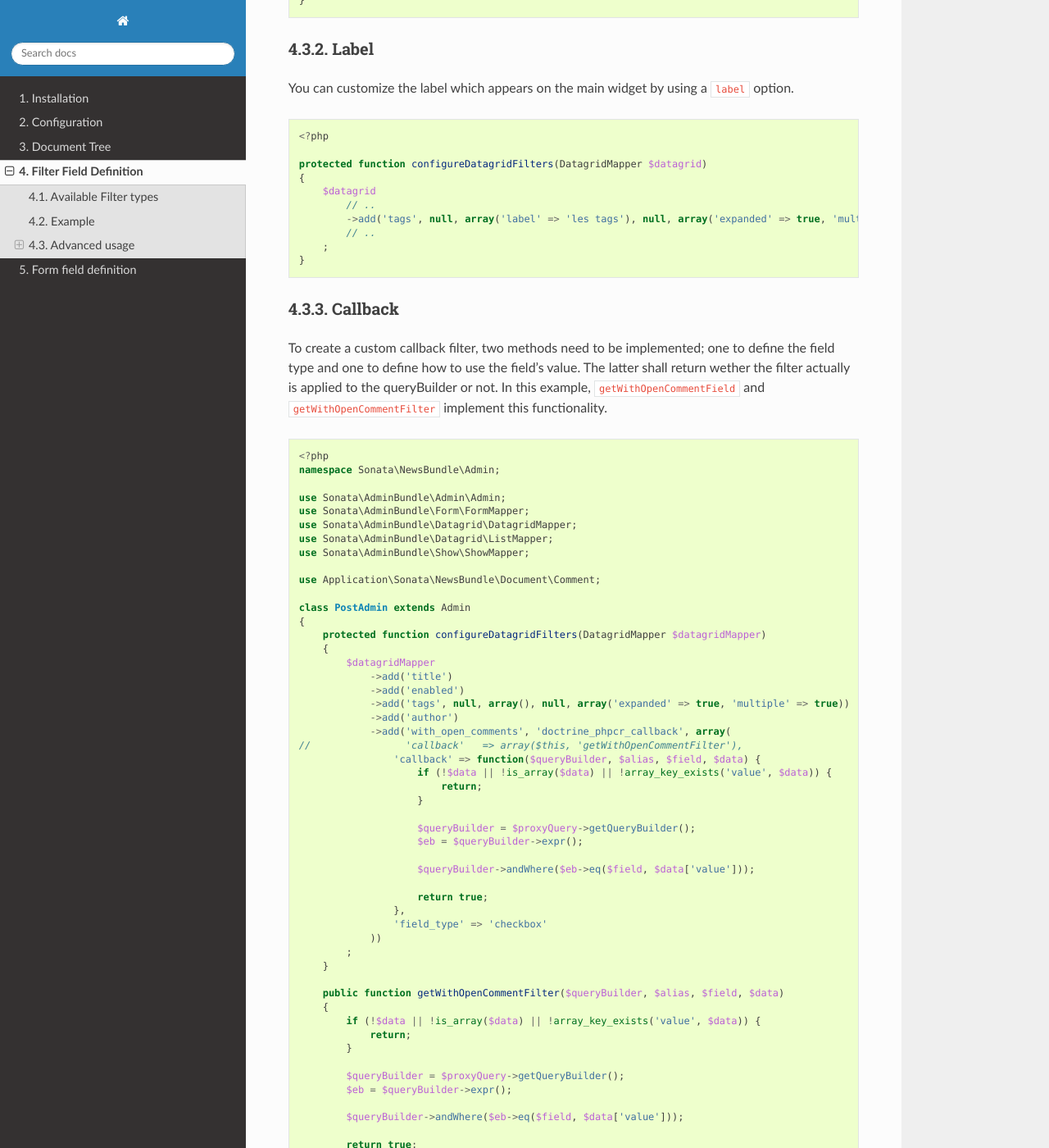
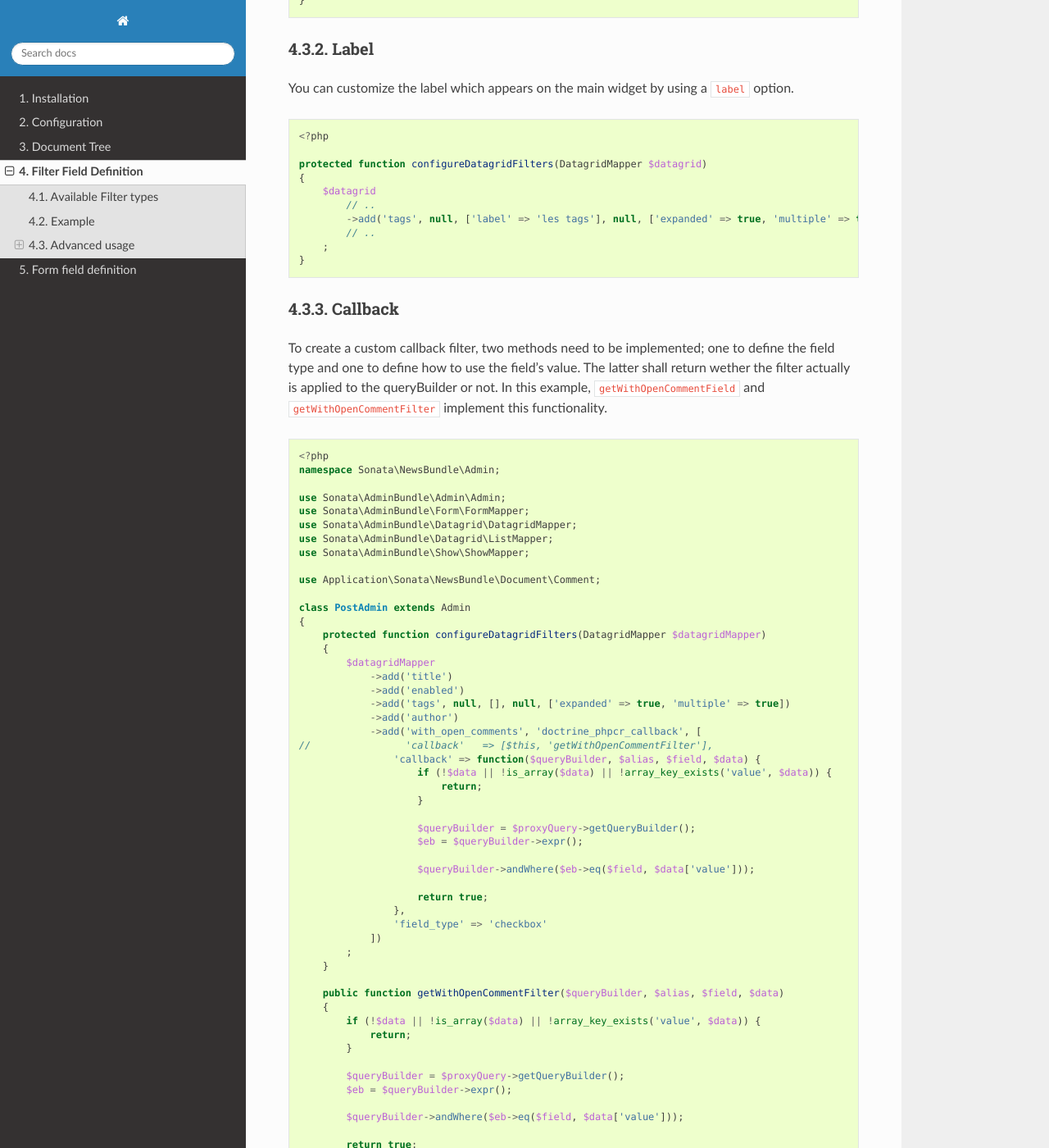
Before and after one commit to sonata-project/SonataDoctrinePhpcrAdminBundle, a Sphinx documentation site: the page built from docs/reference/filter_field_definition.rst, in a window 1280 px wide and 1400 px high, scrolled down 2195 px. Shown: the whole window at 82% size. Built offline with Sphinx 7.4.7 and the Read the Docs theme 2.0.0, drawn with Linux system fonts in a browser that asks for light colours; some of the changed text lies outside the part shown.

Commit message:
replace lots of old array notation in docs

```diff
--- a/docs/reference/filter_field_definition.rst
+++ b/docs/reference/filter_field_definition.rst
@@ -54,7 +54,7 @@ Example
             $datagrid
                 ->add('title')
                 ->add('enabled')
-                ->add('tags', null, array(), null, array('expanded' => true, 'multiple' => true))
+                ->add('tags', null, [], null, ['expanded' => true, 'multiple' => true])
             ;
         }
     }
@@ -109,7 +109,7 @@ You can customize the label which appears on the main widget by using a ``label`
     {
         $datagrid
             // ..
-            ->add('tags', null, array('label' => 'les tags'), null, array('expanded' => true, 'multiple' => true))
+            ->add('tags', null, ['label' => 'les tags'], null, ['expanded' => true, 'multiple' => true])
             // ..
         ;
     }
@@ -144,10 +144,10 @@ implement this functionality.
             $datagridMapper
                 ->add('title')
                 ->add('enabled')
-                ->add('tags', null, array(), null, array('expanded' => true, 'multiple' => true))
+                ->add('tags', null, [], null, ['expanded' => true, 'multiple' => true])
                 ->add('author')
-                ->add('with_open_comments', 'doctrine_phpcr_callback', array(
-    //                'callback'   => array($this, 'getWithOpenCommentFilter'),
+                ->add('with_open_comments', 'doctrine_phpcr_callback', [
+    //                'callback'   => [$this, 'getWithOpenCommentFilter'],
                     'callback' => function($queryBuilder, $alias, $field, $data) {
                         if (!$data || !is_array($data) || !array_key_exists('value', $data)) {
                             return;
@@ -161,7 +161,7 @@ implement this functionality.
                         return true;
                     },
                     'field_type' => 'checkbox'
-                ))
+                ])
             ;
         }
 
@@ -202,8 +202,8 @@ To make the filter case insensitive, use the ``compare_case_insensitive`` option
         protected function configureDatagridFilters(DatagridMapper $datagridMapper)
         {
             $datagridMapper
-                ->add('title', 'doctrine_phpcr_string', array('compare_case_insensitive' => true))
-                ->add('author', 'doctrine_phpcr_string', array('compare_case_insensitive' => true))
+                ->add('title', 'doctrine_phpcr_string', ['compare_case_insensitive' => true])
+                ->add('author', 'doctrine_phpcr_string', ['compare_case_insensitive' => true])
                 ->add('label', 'doctrine_phpcr_string')
             ;
         }
--- a/docs/reference/installation.rst
+++ b/docs/reference/installation.rst
@@ -33,7 +33,7 @@ Next, be sure to enable the bundle in your AppKernel.php file:
     // app/AppKernel.php
     public function registerBundles()
     {
-        return array(
+        return [
             // ...
             // set up basic doctrine phpcr-odm requirements
             // set up basic sonata requirements
@@ -41,7 +41,7 @@ Next, be sure to enable the bundle in your AppKernel.php file:
             new Symfony\Cmf\Bundle\TreeBrowserBundle\CmfTreeBrowserBundle(),
             new Sonata\DoctrinePHPCRAdminBundle\SonataDoctrinePHPCRAdminBundle(),
             // ...
-        );
+        ];
     }
 
 .. note::
```
Also changed, not shown: docs/reference/document_tree.rst (+27 -26 lines), docs/reference/form_field_definition.rst (+2 -5 lines), 4 other files.
